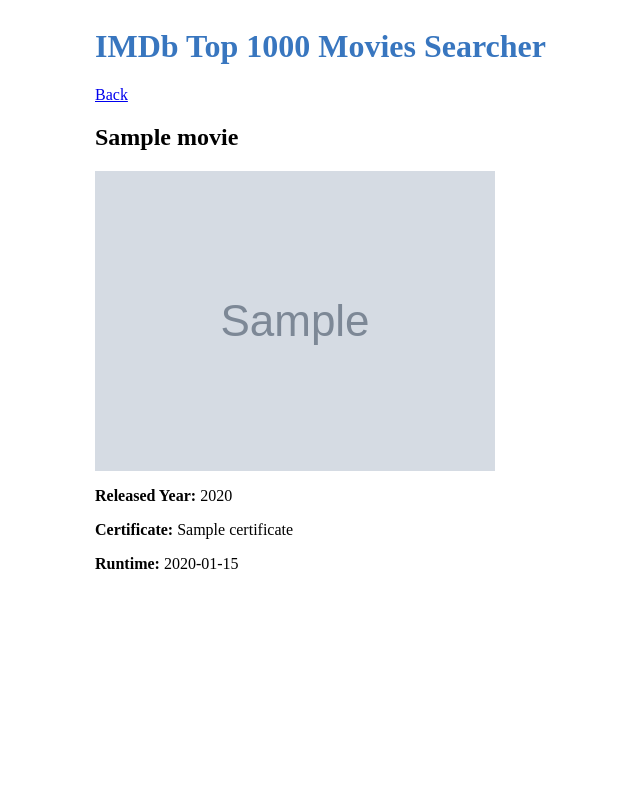
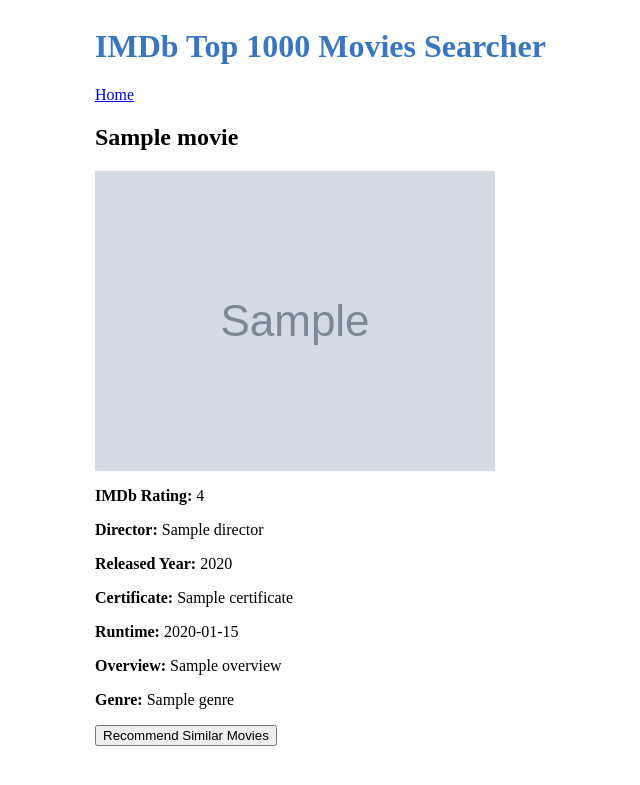
Before and after one commit to tarikjaber/capstone-backend, a Flask app: template templates/movie_details.html in a window 1280 px wide. Shown: the top 785 px of the page, without its empty margins (169-809 px from the left). Run offline with Flask 3, Linux system fonts and the light colour scheme; the template is opened without the code that fills it: most values are stand-ins (such as "Sample title", 1, 10 or a date in 2020); grey boxes marked "Sample" are stand-in pictures; some libraries are stand-ins or nearby versions.

Commit message:
Add recommended movies

```diff
--- a/app.py
+++ b/app.py
@@ -61,31 +61,65 @@
 
     # Print the results
     for hit in response:
+        movie = hit['_source']
         output += "<div class='result'>"
-        output += "<img src='" + hit['_source']['Poster_Link'] + "'>"
-        output += "<a href='/movie/" + hit['_source']['Series_Title'] + "'>" + hit['_source']['Series_Title'] + "</a>"
+        output += "<img src='" + movie['Poster_Link'] + "'>"
+        output += "<br>"
+        output += "<a target='_blank' href='/movie/" + hit['_id'] + "'>" + hit['_source']['Series_Title'] + "</a>"
+        output += "<p>Rating: " + movie['IMDB_Rating'] +  "</p>"
         output += "</div>"
     return output
 
-@app.route('/<query>')
-def query_route(query):
+def query_by_id(movie_id):
+    try:
+        response = es.get(index=INDEX_NAME, id=movie_id)
+        return response['_source']
+    except Exception as e:
+        print(f"Error querying by ID: {e}")
+        return None
+
+@app.route('/movie/<movie_id>')
+def movie_details_by_id(movie_id):
+    movie = query_by_id(movie_id)
+    if movie:
+        return render_template('movie_details.html', movie=movie, movie_id=movie_id)
+    return "Movie not found", 404
+
+def query_similar_movies(movie_id):
+    query_body = {
+        "query": {
+            "more_like_this": {
+                "fields": ["Series_Title", "Genre", "Overview"],  # Fields to base the MLT query on
+                "like": [
+                    {
+                        "_index": INDEX_NAME,
+                        "_id": movie_id
+                    }
+                ],
+                "min_term_freq": 1,
+                "max_query_terms": 4
+            }
+        }
+    }
+
+    # Execute the search query
+    response = es.search(index=INDEX_NAME, body=query_body)
+    return response['hits']['hits']
+
+@app.route('/similar/<movie_id>')
+def get_similar_movies(movie_id):
+    response = query_similar_movies(movie_id)
+
     output = ""
-    response = query_title(query)
-
-    # Print the results
     for hit in response:
-        output +="<p>" +  hit['_source']["Series_Title"] + "</p>"
-        print(hit['_source']["Series_Title"])
+        movie = hit['_source']
+        output += "<div class='result'>"
+        output += "<img src='" + movie['Poster_Link'] + "'>"
+        output += "<br>"
+        output += "<a target='_blank' href='/movie/" + str(hit['_id']) + "'>" + movie['Series_Title'] + "</a>"
+        output += "<p>Rating: " + movie['IMDB_Rating'] +  "</p>"
+        output += "</div>"
     return output
-
-@app.route('/movie/<title>')
-def movie_details(title):
-    # For simplicity, we are searching by title. However, in a real-world scenario, a unique movie ID would be better.
-    response = query_field("Series_Title", title)
-    if response:
-        movie = response[0]['_source']
-        return render_template('movie_details.html', movie=movie)
-    return "Movie not found", 404
 
 if __name__ == '__main__':
     app.run(debug=True)
--- a/static/css/main.css
+++ b/static/css/main.css
@@ -8,7 +8,7 @@
 
 .result {
     border: 2px solid black;
-    padding-top: 20px;
+    padding: 20px 10px 0;
     margin: 2px;
     display: inline-block;
     text-align: center;
--- a/templates/index.html
+++ b/templates/index.html
@@ -10,9 +10,10 @@
         <option value="Series_Title">Title</option>
         <option value="Genre">Genre</option>
         <option value="Overview">Overview</option>
+        <option value="Director">Director</option>
     </select>
     <input type="text" name="query" placeholder="Enter movie title..."/>
-    <button type="submit">Search</button>
+    <button class="btn btn-primary"  type="submit">Search</button>
 </form>
 <div id="results"></div>
 {% endblock %}
--- a/templates/movie_details.html
+++ b/templates/movie_details.html
@@ -3,11 +3,16 @@
 {% block title %}{{ movie.Series_Title }}{% endblock %}
 
 {% block content %}
-<a href="{{ url_for('home_page') }}">Back</a>
+<a href="{{ url_for('home_page') }}">Home</a>
 <h2>{{ movie.Series_Title }}</h2>
 <img src="{{ movie.Poster_Link }}" alt="{{ movie.Series_Title }}" />
+<p><strong>IMDb Rating:</strong> {{ movie.IMDB_Rating }}</p>
+<p><strong>Director:</strong> {{ movie.Director }}</p>
 <p><strong>Released Year:</strong> {{ movie.Released_Year }}</p>
 <p><strong>Certificate:</strong> {{ movie.Certificate }}</p>
 <p><strong>Runtime:</strong> {{ movie.Runtime }}</p>
-<!-- ... Add other fields similarly -->
+<p><strong>Overview:</strong> {{ movie.Overview }}</p>
+<p><strong>Genre:</strong> {{ movie.Genre }}</p>
+<button hx-get="/similar/{{ movie_id }}" hx-target="#similar">Recommend Similar Movies</button>
+<div id="similar"></div>
 {% endblock %}
```
